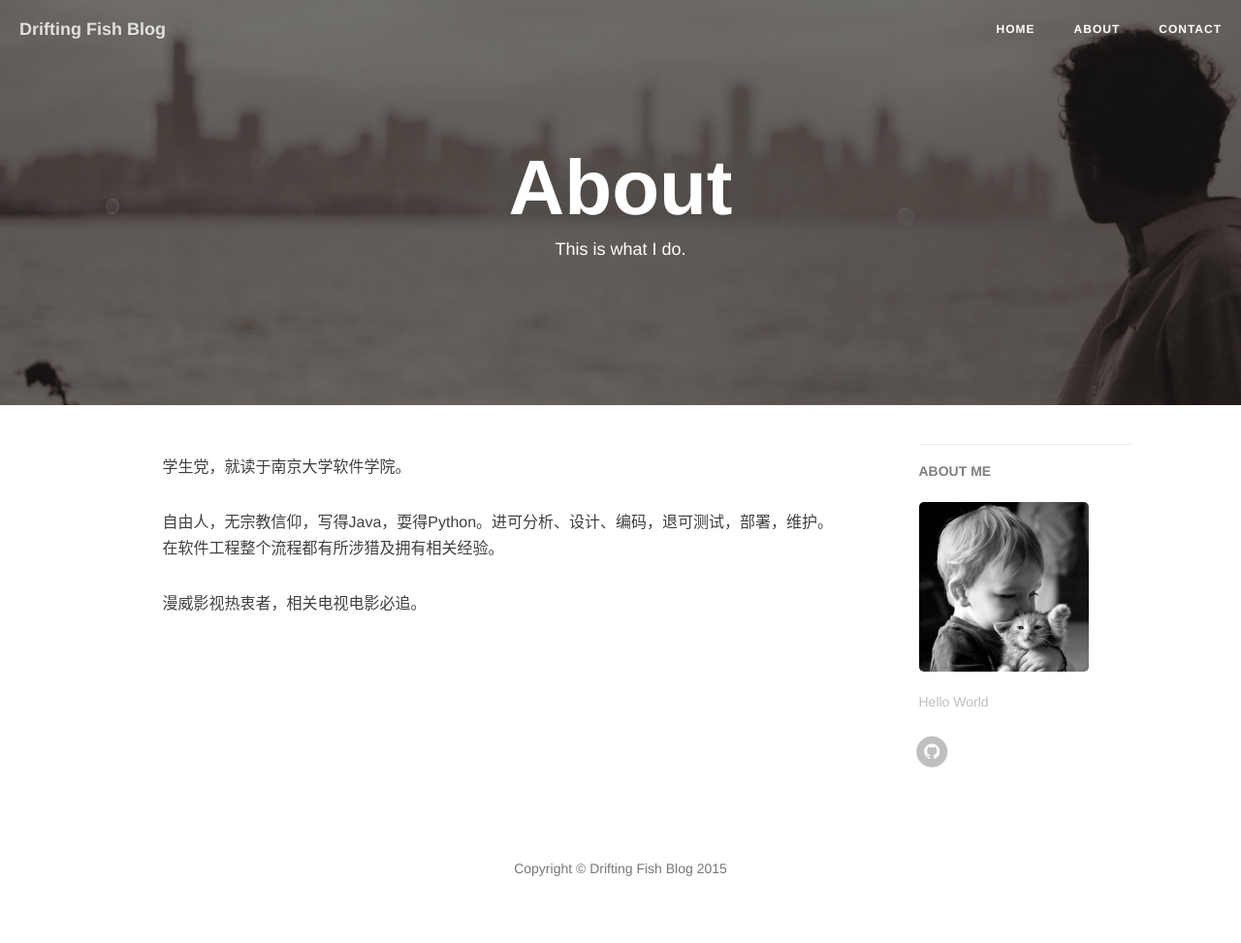
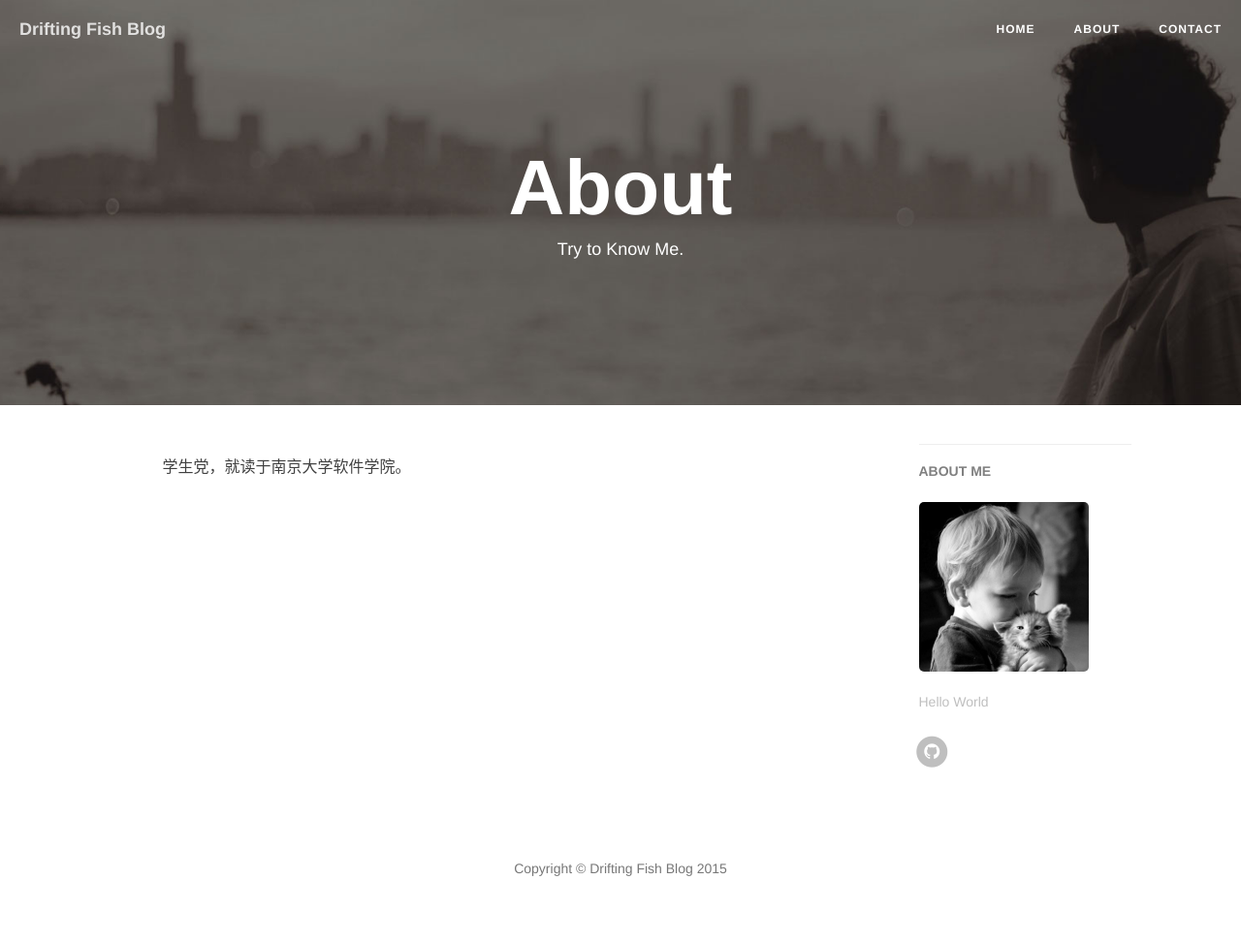
Before and after one commit to gavinfish/gavinfish.github.io, a Jekyll site: the page built from about.html, in a window 1280 px wide. Shown: the whole page at 97% size. Built offline with Jekyll 4.4.1, drawn with Linux system fonts in a browser that asks for light colours; nearby versions of some CDN libraries.

Commit message:
update personal info
I will change the style of my blog ASAP, since it is really unfriendly
in some place

```diff
--- a/about.html
+++ b/about.html
@@ -1,12 +1,12 @@
 ---
 layout: page
 title: "About"
-description: "This is what I do."
+description: "Try to Know Me."
 header-img: "img/about-bg.jpg"
 ---
 
 <p>学生党，就读于南京大学软件学院。</p>
 
-<p>自由人，无宗教信仰，写得Java，耍得Python。进可分析、设计、编码，退可测试，部署，维护。在软件工程整个流程都有所涉猎及拥有相关经验。</p>
+<p></p>
 
-<p>漫威影视热衷者，相关电视电影必追。</p>
+<p></p>
--- a/index.html
+++ b/index.html
@@ -1,6 +1,6 @@
 ---
 layout: page
-description: "Where Dream Starts"
+description: "Do not Forget Your Dream, Fish!"
 ---
 
 {% for post in paginator.posts %}
```
